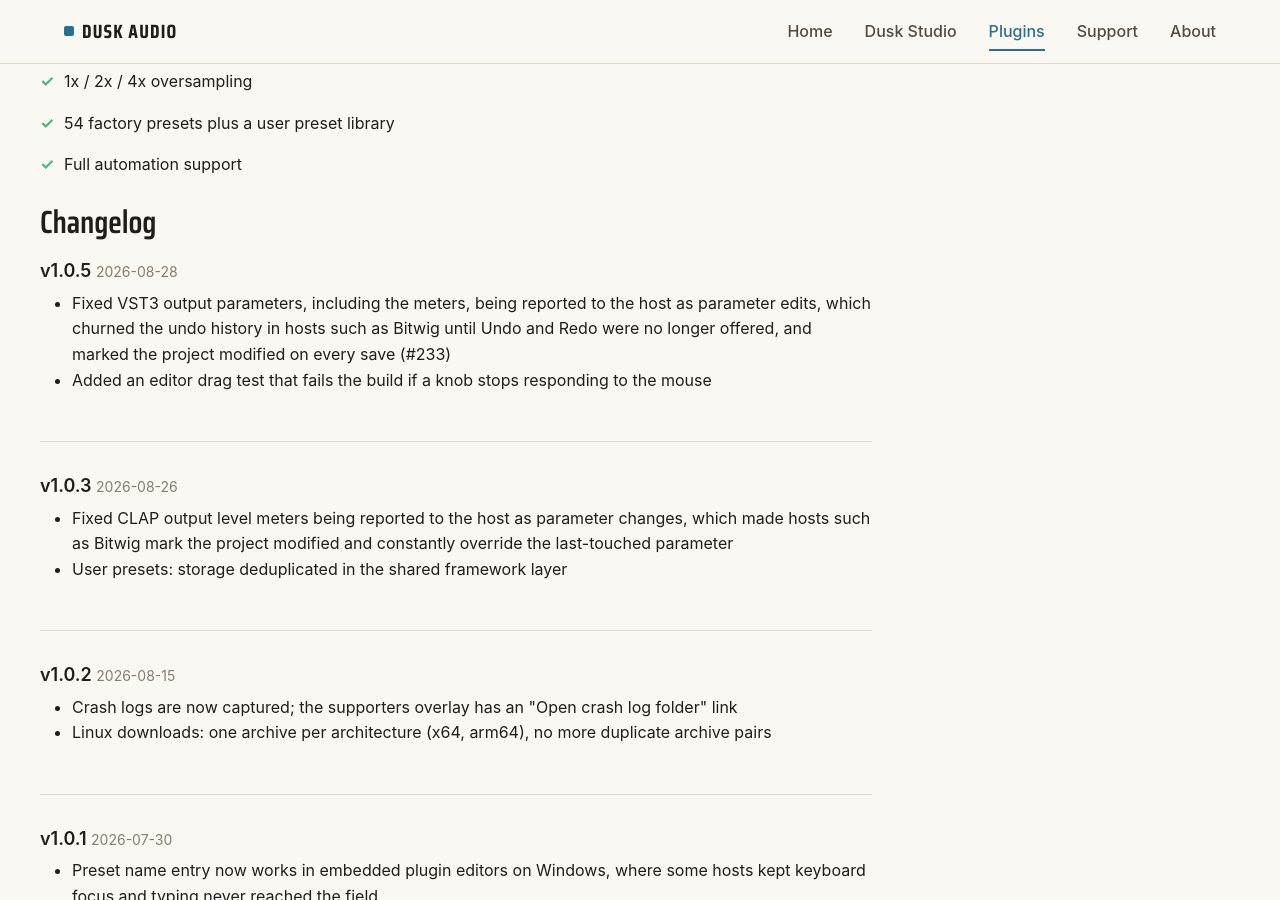
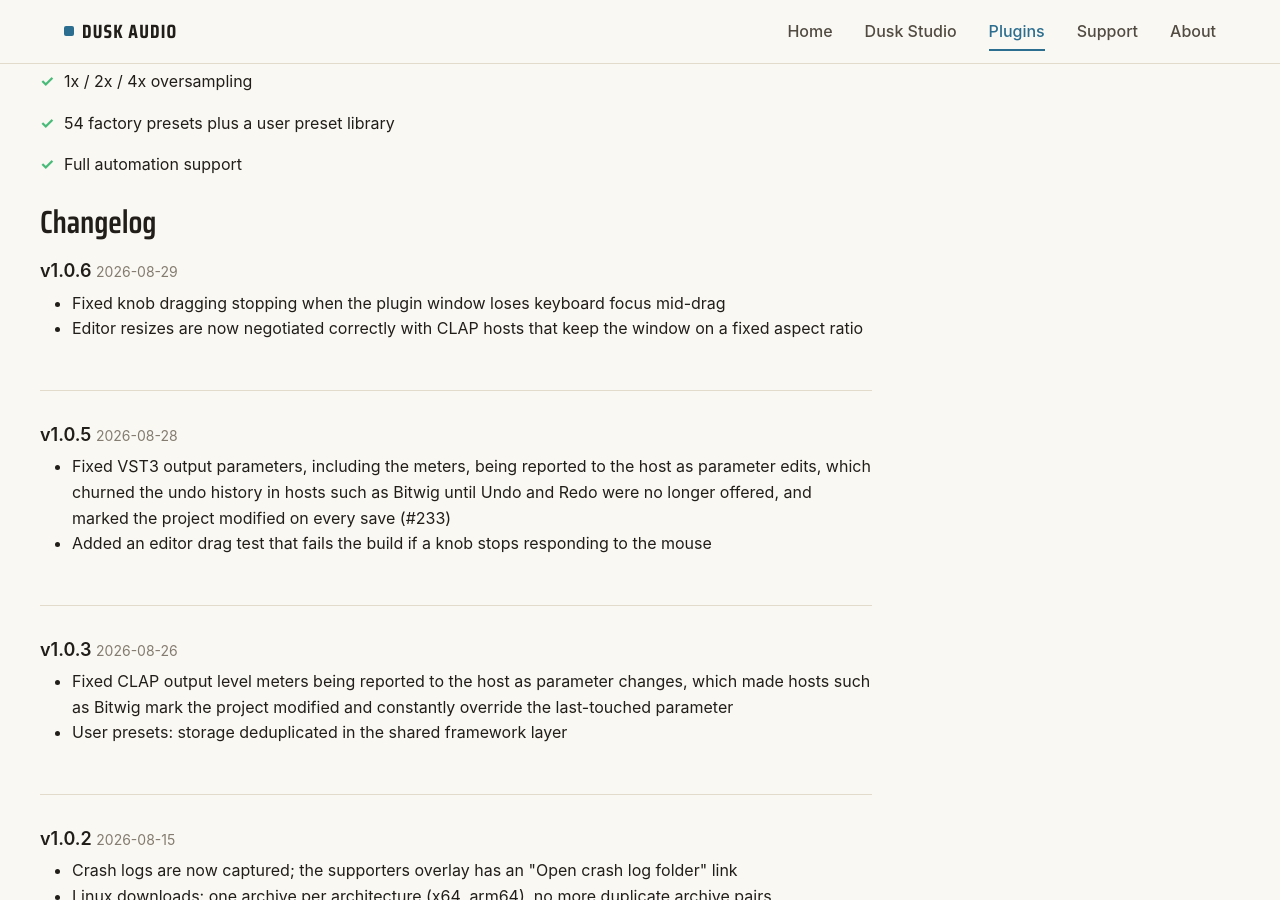
Before and after one commit to dusk-audio/dusk-audio.github.io, a Jekyll site: the page built from _plugins/sunset-circuits.md, in a window 1280 px wide and 900 px high, scrolled down 2708 px. Built offline with Jekyll 4.4.1, drawn with Linux system fonts in a browser that asks for light colours; some of the changed text lies outside the part shown.

Commit message:
Update Sunset Circuits to v1.0.6

```diff
--- a/_data/plugins.yml
+++ b/_data/plugins.yml
@@ -113,7 +113,7 @@
     presets and a user preset library. Completely free.
   status: released
   featured: true
-  version: "1.0.5"
+  version: "1.0.6"
   released: "2026-07-26"
 - name: Convolution Reverb
   slug: convolution-reverb
--- a/_plugins/sunset-circuits.md
+++ b/_plugins/sunset-circuits.md
@@ -4,7 +4,7 @@ title: Sunset Circuits
 slug: sunset-circuits
 tagline: Six vintage synth circuits in one instrument
 description: "Six classic synthesizers in one instrument: a stable-tuned DCO poly, a self-oscillating analog five-voice with poly-mod, an aggressive mono, a patchable semi-modular with spring reverb, a four-operator FM engine with eight algorithms, and a screaming acid bass box with a step sequencer. 54 factory presets. Free VST3, CLAP, LV2, and AU plugin for Linux, Windows, and macOS."
-version: "1.0.5"
+version: "1.0.6"
 screenshot: /assets/images/plugins/sunset-circuits-cosmos.png
 gallery:
   - src: /assets/images/plugins/sunset-circuits-cosmos.png
@@ -59,6 +59,11 @@ requirements:
   - "Sample rates: 44.1kHz to 192kHz"
 
 changelog:
+  - version: "1.0.6"
+    date: "2026-08-29"
+    changes:
+      - "Fixed knob dragging stopping when the plugin window loses keyboard focus mid-drag"
+      - "Editor resizes are now negotiated correctly with CLAP hosts that keep the window on a fixed aspect ratio"
   - version: "1.0.5"
     date: "2026-08-28"
     changes:
```
Also changed, not shown: 1 other file.
